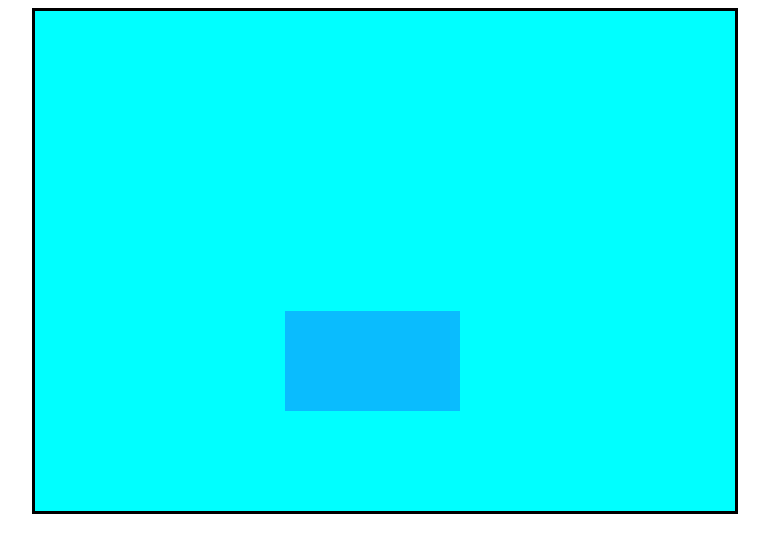
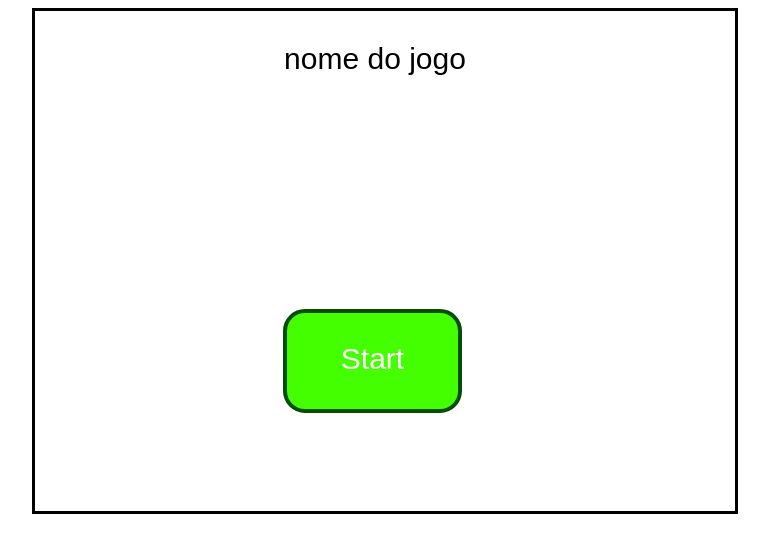
Before and after one commit to Paulogit24/Projeto-Computa-o-Gr-fica-1, a plain HTML site: page index.htm in a window 1280 px wide. Shown: the whole page, without its empty margins (255-1024 px from the left). Drawn offline with Linux system fonts and the light colour scheme.

Commit message:
menu (less incomplete)

```diff
--- a/css/index.css
+++ b/css/index.css
@@ -2,5 +2,5 @@ canvas {
     border: 2px solid black;
     display: block;
     margin: 0 auto;
-    background-color:aqua;
+    background-color:rgb(255, 255, 255);
 }
--- a/js/index.js
+++ b/js/index.js
@@ -7,20 +7,31 @@ const startButton = {
     width: 175,
     height: 100,
     text: 'Start',
+    textColor: '#ffffff',
+    color: '#44ff00ff',
+    border: '#054d04ff',
+    borderRadius: 20
 }
 function createButton(button) {
-    // Desenhar o retângulo do botão
-    ctx.fillStyle = '#44ff00ff'; // Cor do botão
-    ctx.fillRect(button.x, button.y, button.width, button.height);
-
-    // Desenhar o texto do botão
-    ctx.fillStyle = '#ffffffff'; // Cor do texto
+    //retângulo do botão
+    ctx.roundRect(button.x, button.y, button.width, button.height, button.borderRadius);
+    ctx.fillStyle = button.color; // Cor do botão
+    ctx.fill();
+    //texto do botão
+    ctx.fillStyle = button.textColor; // Cor do texto
     ctx.font = '30px Arial';
     ctx.textAlign = 'center';
     ctx.textBaseline = 'middle';
     ctx.fillText(button.text, button.x + button.width / 2, button.y + button.height / 2);
+    //borda do botão
+    ctx.strokeStyle = button.border; // Cor da borda
+    ctx.lineWidth = 4;
+    ctx.stroke();
 }
+createButton(startButton);
 
-// Desenhar um retângulo verde (representando grama)
-ctx.fillStyle = '#2600fc43'; // Cor verde clara
-ctx.fillRect(250, 300, 175, 100); // x, y, largura, altura
+// go get the text here https://www.w3schools.com/jsref/canvas_filltext.asp
+
+//ctx.font = "20px Georgia";
+ctx.fillStyle = '#000000'; // Black color, you can change this to any color
+ctx.fillText("nome do jogo", 340, 50, 700);
```
